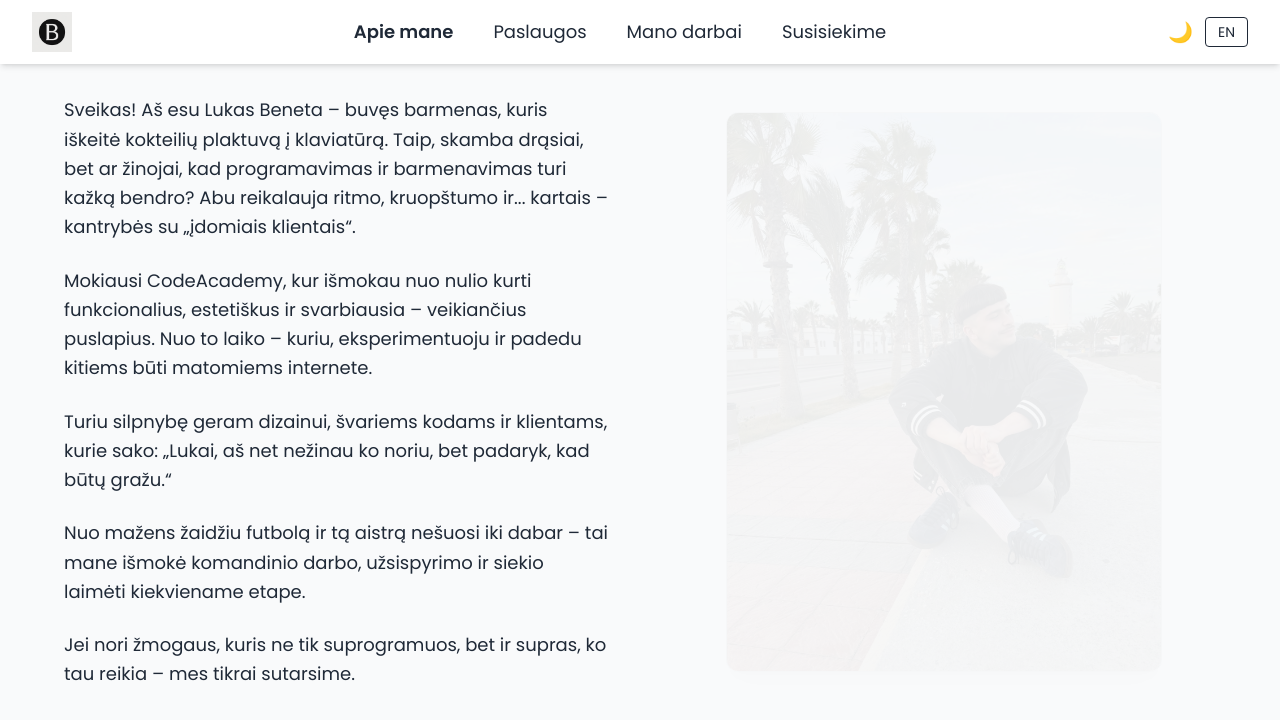
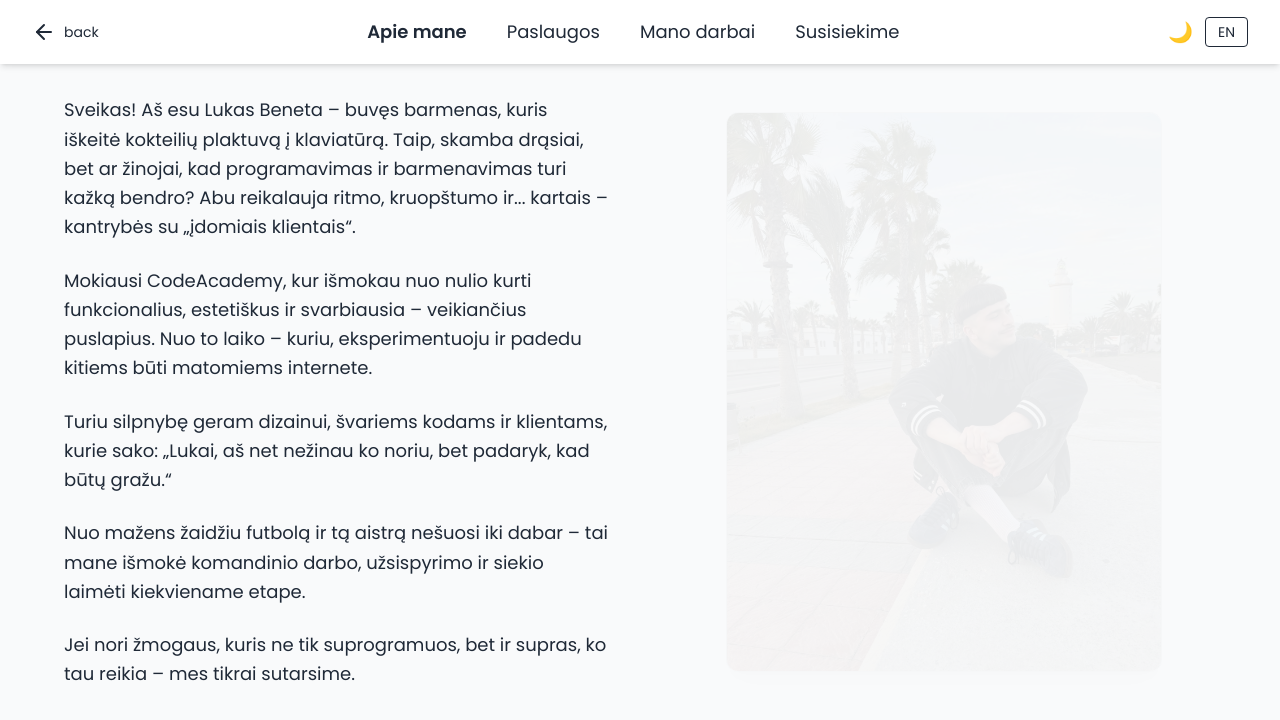
Before and after one commit to kuku-kuku/lukas-cv, a React (Create React App) app: page /apie in a window 1280 px wide. Shown: the top 720 px of the page. Built offline with nearby package versions, Linux system fonts and the light colour scheme.

Commit message:
Navbar 2

```diff
--- a/package.json
+++ b/package.json
@@ -12,6 +12,7 @@
     "ajv-keywords": "^5.1.0",
     "framer-motion": "^12.20.2",
     "i18next": "^25.3.0",
+    "lucide-react": "^0.525.0",
     "react": "^19.1.0",
     "react-dom": "^19.1.0",
     "react-google-recaptcha": "^3.1.0",
--- a/src/components/Navbar.jsx
+++ b/src/components/Navbar.jsx
@@ -2,7 +2,7 @@ import { Link, useLocation } from "react-router-dom";
 import { useTranslation } from "react-i18next";
 import { useState, useEffect } from "react";
 import { motion, AnimatePresence } from "framer-motion";
-import logo from "../assets/logo-beneta.png";
+import { ArrowLeft } from "lucide-react"; // ← graži rodyklė
 
 export default function Navbar() {
   const location = useLocation();
@@ -40,9 +40,13 @@ export default function Navbar() {
     <nav className="fixed top-0 left-0 w-full bg-white dark:bg-gray-900 shadow-md z-50 font-poppins text-gray-800 dark:text-white transition-colors duration-500">
       <div className="max-w-7xl mx-auto px-4 sm:px-6 lg:px-8">
         <div className="flex items-center justify-between h-16">
-          {/* Logo */}
-          <Link to="/">
-            <img src={logo} alt="Beneta logotipas" className="h-10 w-auto" />
+          {/* ← Rodyklė vietoj logotipo */}
+          <Link
+            to="/"
+            className="flex items-center gap-2 hover:text-indigo-600 transition-colors duration-300"
+          >
+            <ArrowLeft className="w-6 h-6" />
+            <span className="hidden sm:inline text-sm font-medium">{t("back") || "Back"}</span>
           </Link>
 
           {/* Desktop nav */}
@@ -103,11 +107,11 @@ export default function Navbar() {
       <AnimatePresence>
         {menuOpen && (
           <motion.div
-            initial={{ height: 0, opacity: 0 }}
-            animate={{ height: "auto", opacity: 1 }}
-            exit={{ height: 0, opacity: 0 }}
+            initial={{ scaleY: 0, opacity: 0 }}
+            animate={{ scaleY: 1, opacity: 1 }}
+            exit={{ scaleY: 0, opacity: 0 }}
             transition={{ duration: 0.3 }}
-            className="md:hidden bg-white dark:bg-gray-900 shadow-inner overflow-hidden px-6 py-4 space-y-4 text-lg font-medium"
+            className="md:hidden origin-top bg-white dark:bg-gray-900 shadow-inner overflow-hidden px-6 py-4 space-y-4 text-lg font-medium"
           >
             {navLinks.map(({ to, label }) => (
               <Link
```
Also changed, not shown: 1 other file (tests, documents, lock files or other folders).
